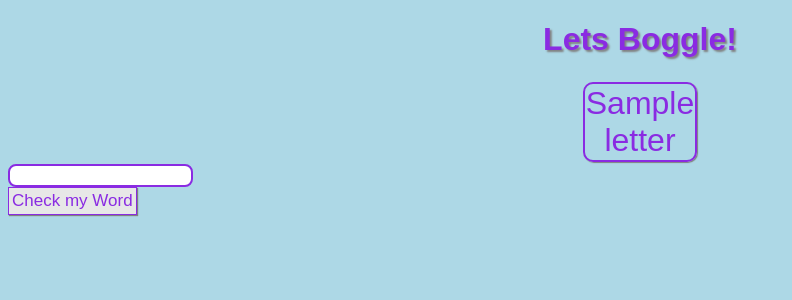
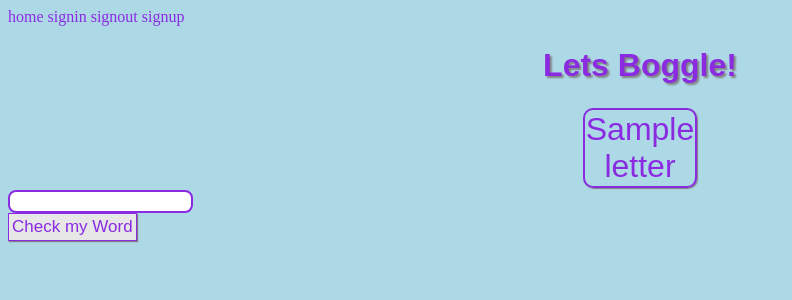
Before and after one commit to smackin/boggle, a Flask app: template templates/index.html in a window 1280 px wide. Shown: the top 300 px of the page, without its empty margins (0-792 px from the left). Run offline with Flask 2, Linux system fonts and the light colour scheme; the template is opened without the code that fills it: most values are stand-ins (such as "Sample title", 1, 10 or a date in 2020); parts of the project's set-up code (start-up, migrations or seed data) failed here and were passed over.

Commit message:
changes to app.py and index.html,  js added

```diff
--- a/app.py
+++ b/app.py
@@ -1,5 +1,5 @@
 import pdb
-from flask import Flask, render_template, request, session
+from flask import Flask, render_template, request, session, jsonify
 from boggle import Boggle
 
 app = Flask(__name__)
@@ -16,3 +16,14 @@
     # pdb
     session['board'] = board
     return render_template('index.html', board=board)
+
+
+@app.route('/check-word')
+def check_word():
+    """take the word from the params of the axios.GET request and check it against the board we have saved in the session."""
+    word = request.args['word']
+    board = session['board']
+    response_string = boggle_game.check_valid_word(board, word)
+    # this variable will represent one of the three strings in check_valid_word function.
+    return jsonify({'response': response_string})
+    # this route is for running the check_valid_word() function which is an AJAX request and uses JSON.  this is why the jsonify method is used.   we need to make the response, which is a dictionary, and return it as JSON in order to process the data sent to the request.
--- a/static/app.js
+++ b/static/app.js
@@ -0,0 +1,20 @@
+// create a form variable that selects the form from the html by class and add an event listener to prevent the page from reloading once the form is submitted.
+form = document.getElementById('form')
+form.addEventListener('submit', async function(e){
+    e.preventDefault()
+    // variable that equals the word submitted via form
+    let word = document.getElementById('submittedword').value;
+    // console.log(word)
+    // if the form is empty, nothing will return
+    if (!word) return;
+
+    let res = await axios.get('/check-word', { params: { word: word } });
+
+    // console.log(res);
+
+    let response = res.data.response;
+    console.log(response);
+    //  return {"result" :response}
+    // console.log(e)
+    // console.log(form)
+})
--- a/templates/index.html
+++ b/templates/index.html
@@ -6,9 +6,14 @@
     <meta name="viewport" content="width=device-width, initial-scale=1.0">
     <title>Boggle</title>
     <link rel="stylesheet" href="/static/app.css">
-
 </head>
 <body>
+  <nav id="nav-bar">
+    <a>home</a>
+    <a>signin</a>
+    <a>signout</a>
+    <a>signup</a>
+  </nav>
     <h1> Lets Boggle! </h1>
     <div class="container">
       <table class="center">
@@ -21,12 +26,15 @@
         {% endfor %}
       </table>
     </div>
-    <form class="form" action="" method="post">
-      <input type="'text">
+    <form id="form" action=" " method="post">
+      <input type="'text" id="submittedword">
       <br>
       <button>Check my Word</button>
     </form>
 
+    <div class="'text">
+      <p id="response"></p>
+    </div>
 
     <script src="http://unpkg.com/jquery"></script>
     <script src="https://unpkg.com/axios/dist/axios.min.js"></script>
```
